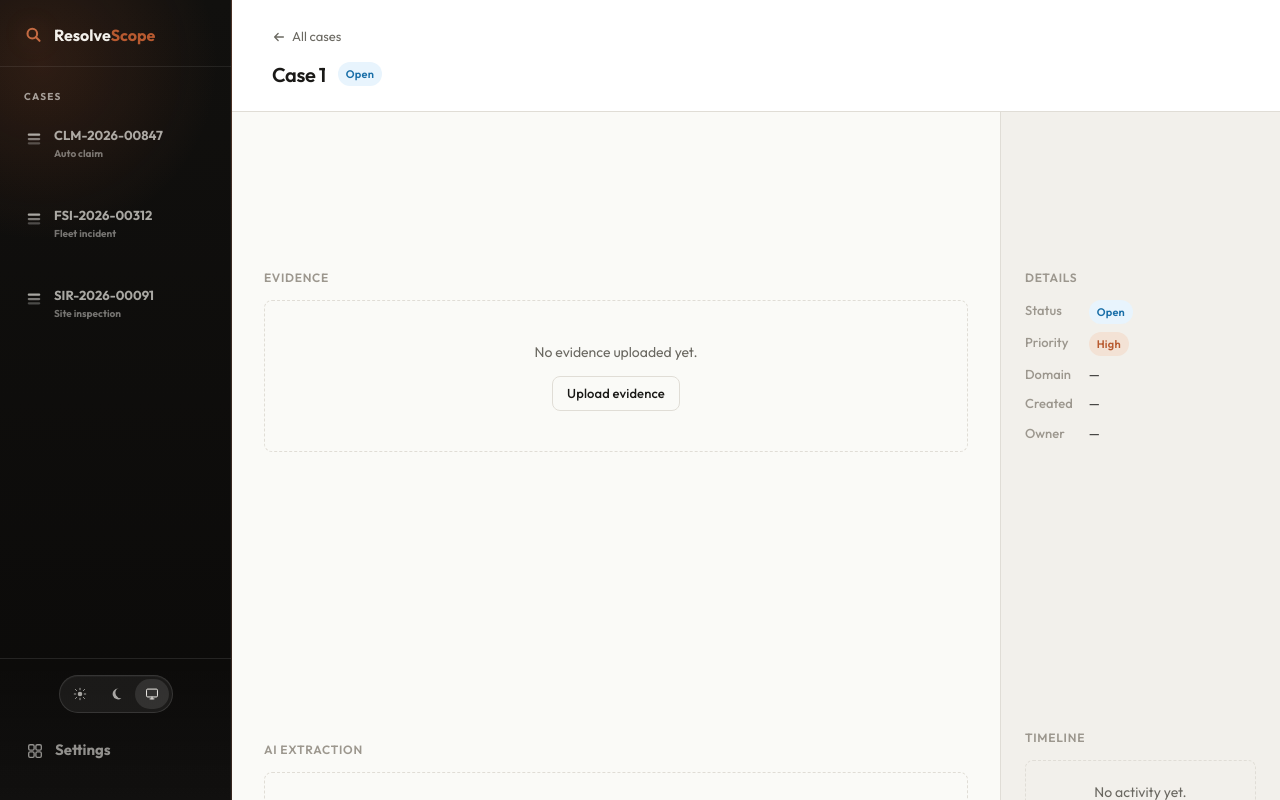
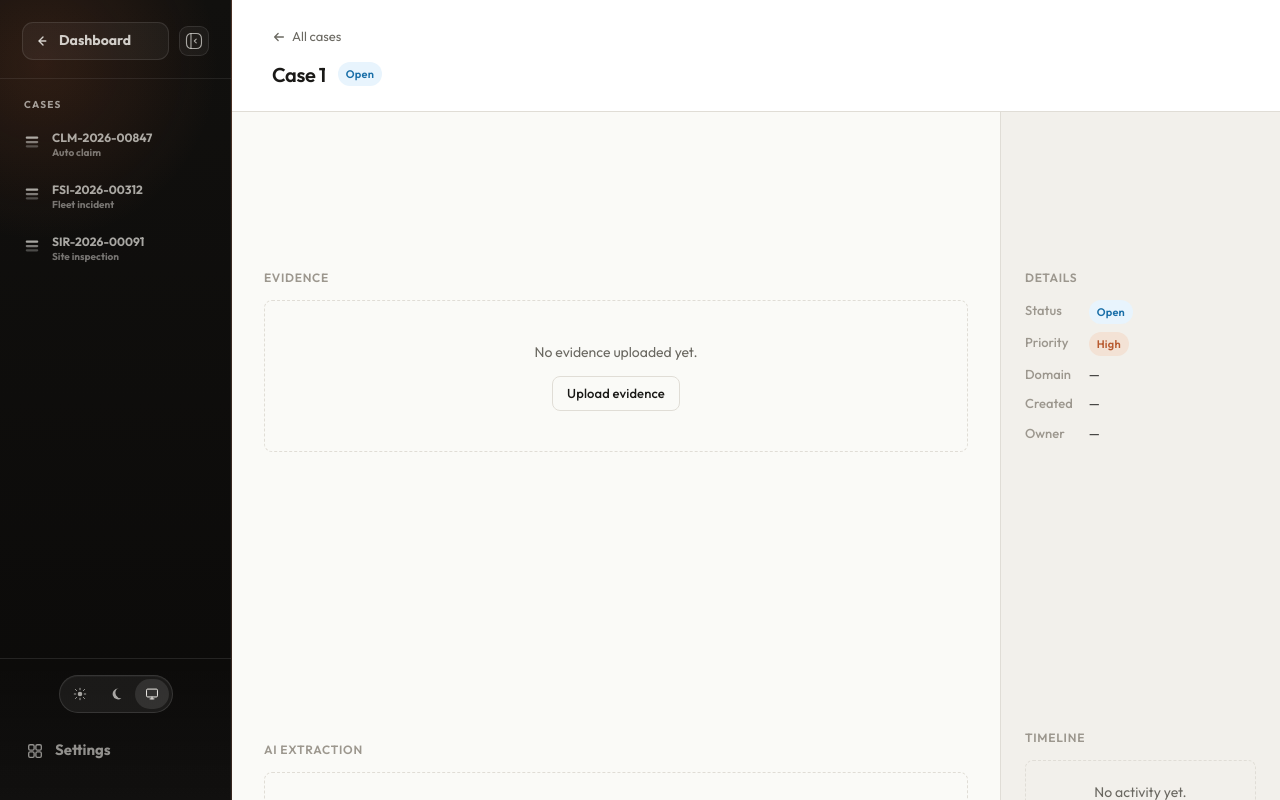
Before and after one commit to boggedbrush/ResolveScope, a React (Vite) app in the folder apps/web/: page /cases/1 in a window 1280 px wide. Built offline with nearby package versions, Linux system fonts and the light colour scheme.

Commit message:
feat(web): persist workspace sidebar

```diff
--- a/apps/web/src/App.tsx
+++ b/apps/web/src/App.tsx
@@ -47,15 +47,15 @@ export function App() {
     <Suspense fallback={null}>
       <Routes>
         <Route path="/" element={<Landing />} />
-        <Route path="/demo/auto-claim" element={<AutoClaimDemoPage />} />
-        <Route path="/demo/fleet-safety" element={<FleetSafetyDemoPage />} />
-        <Route path="/demo/site-inspection" element={<SiteInspectionDemoPage />} />
         <Route path="/report/:demoId" element={<CaseReportPage />} />
         <Route path="/architecture" element={<ArchitecturePage />} />
         <Route element={<AppLayout />}>
           <Route path="/dashboard" element={<Dashboard />} />
           <Route path="/dashboard/settings" element={<DashboardSettings />} />
           <Route path="/cases/:id" element={<CaseWorkspace />} />
+          <Route path="/demo/auto-claim" element={<AutoClaimDemoPage />} />
+          <Route path="/demo/fleet-safety" element={<FleetSafetyDemoPage />} />
+          <Route path="/demo/site-inspection" element={<SiteInspectionDemoPage />} />
         </Route>
       </Routes>
     </Suspense>
--- a/apps/web/src/layouts/AppLayout.tsx
+++ b/apps/web/src/layouts/AppLayout.tsx
@@ -1,4 +1,5 @@
-import { NavLink, Outlet } from "react-router-dom";
+import { useEffect, useState } from "react";
+import { NavLink, Outlet, useLocation } from "react-router-dom";
 import { ThemeControl } from "../components/ThemeControl";
 import { DEMO_SEED_MAP } from "../data/demoResolver";
 import { getDemoCaseState, useDemoStateVersion } from "../data/demoState";
@@ -24,6 +25,35 @@ function GridIcon() {
   );
 }
 
+function SidebarLeftIcon() {
+  return (
+    <svg width="18" height="18" viewBox="0 0 24 24" fill="none" aria-hidden="true">
+      <path d="M21.97 15V9C21.97 4 19.97 2 14.97 2H8.96997C3.96997 2 1.96997 4 1.96997 9V15C1.96997 20 3.96997 22 8.96997 22H14.97C19.97 22 21.97 20 21.97 15Z" stroke="currentColor" strokeWidth="1.5" strokeLinecap="round" strokeLinejoin="round" />
+      <path d="M7.96997 2V22" stroke="currentColor" strokeWidth="1.5" strokeLinecap="round" strokeLinejoin="round" />
+      <path d="M14.97 9.43994L12.41 11.9999L14.97 14.5599" stroke="currentColor" strokeWidth="1.5" strokeLinecap="round" strokeLinejoin="round" />
+    </svg>
+  );
+}
+
+function SidebarRightIcon() {
+  return (
+    <svg width="18" height="18" viewBox="0 0 24 24" fill="none" aria-hidden="true">
+      <path d="M21.97 15V9C21.97 4 19.97 2 14.97 2H8.96997C3.96997 2 1.96997 4 1.96997 9V15C1.96997 20 3.96997 22 8.96997 22H14.97C19.97 22 21.97 20 21.97 15Z" stroke="currentColor" strokeWidth="1.5" strokeLinecap="round" strokeLinejoin="round" />
+      <path d="M14.97 2V22" stroke="currentColor" strokeWidth="1.5" strokeLinecap="round" strokeLinejoin="round" />
+      <path d="M7.96997 9.43994L10.53 11.9999L7.96997 14.5599" stroke="currentColor" strokeWidth="1.5" strokeLinecap="round" strokeLinejoin="round" />
+    </svg>
+  );
+}
+
+function DashboardBackIcon() {
+  return (
+    <svg width="16" height="16" viewBox="0 0 20 20" fill="none">
+      <path d="M12.5 5L7.5 10L12.5 15" stroke="currentColor" strokeWidth="1.7" strokeLinecap="round" strokeLinejoin="round" />
+      <path d="M8 10H16" stroke="currentColor" strokeWidth="1.7" strokeLinecap="round" />
+    </svg>
+  );
+}
+
 const SIDEBAR_DEMOS = [
   { demoId: "auto-claim", path: "/demo/auto-claim", label: "Auto claim" },
   { demoId: "fleet-safety", path: "/demo/fleet-safety", label: "Fleet incident" },
@@ -34,8 +64,19 @@ function displayCaseId(caseId: string): string {
   return caseId.replace("-2024-", "-2026-");
 }
 
+const SIDEBAR_COLLAPSED_KEY = "resolvescope:sidebar-collapsed";
+
 export function AppLayout() {
   useDemoStateVersion();
+  const location = useLocation();
+  const [isSidebarCollapsed, setIsSidebarCollapsed] = useState(() => {
+    if (typeof window === "undefined") return false;
+    return window.localStorage.getItem(SIDEBAR_COLLAPSED_KEY) === "true";
+  });
+
+  useEffect(() => {
+    window.localStorage.setItem(SIDEBAR_COLLAPSED_KEY, String(isSidebarCollapsed));
+  }, [isSidebarCollapsed]);
 
   const caseWorkspaces = SIDEBAR_DEMOS.map(({ demoId, path, label }) => {
     const state = getDemoCaseState(demoId, DEMO_SEED_MAP[demoId]);
@@ -46,15 +87,38 @@ export function AppLayout() {
       subject: label,
     };
   });
+  const isWorkspaceRoute =
+    location.pathname.startsWith("/demo/") || location.pathname.startsWith("/cases/");
 
   return (
-    <div className="app-layout">
+    <div className={`app-layout${isSidebarCollapsed ? " app-layout--sidebar-collapsed" : ""}`}>
       <aside className="app-sidebar">
         <div className="app-sidebar__logo">
-          <NavLink to="/" className="app-sidebar__wordmark">
-            <img src="/logo-mark.svg" alt="" aria-hidden="true" className="app-sidebar__logo-mark" />
-            <span className="app-sidebar__wordmark-text">Resolve<span>Scope</span></span>
-          </NavLink>
+          {isWorkspaceRoute ? (
+            <NavLink
+              to="/dashboard"
+              className="app-sidebar__workspace-back"
+              title="Back to dashboard"
+            >
+              <DashboardBackIcon />
+              <span>Dashboard</span>
+            </NavLink>
+          ) : (
+            <NavLink to="/" className="app-sidebar__wordmark">
+              <img src="/logo-mark.svg" alt="" aria-hidden="true" className="app-sidebar__logo-mark" />
+              <span className="app-sidebar__wordmark-text">Resolve<span>Scope</span></span>
+            </NavLink>
+          )}
+          <button
+            type="button"
+            className="app-sidebar__collapse"
+            aria-label={isSidebarCollapsed ? "Expand sidebar" : "Collapse sidebar"}
+            aria-expanded={!isSidebarCollapsed}
+            onClick={() => setIsSidebarCollapsed((value) => !value)}
+            title={isSidebarCollapsed ? "Expand sidebar" : "Collapse sidebar"}
+          >
+            {isSidebarCollapsed ? <SidebarRightIcon /> : <SidebarLeftIcon />}
+          </button>
         </div>
 
         <nav className="app-sidebar__nav">
@@ -64,6 +128,7 @@ export function AppLayout() {
               <li key={workspace.demoId}>
                 <NavLink
                   to={workspace.path}
+                  title={`${workspace.title} · ${workspace.subject}`}
                   className={({ isActive }) =>
                     `app-sidebar__nav-item app-sidebar__nav-item--case${isActive ? " app-sidebar__nav-item--active" : ""}`
                   }
@@ -87,6 +152,7 @@ export function AppLayout() {
           <ThemeControl className="app-sidebar__theme" />
           <NavLink
             to="/dashboard/settings"
+            title="Settings"
             className={({ isActive }) =>
               `app-sidebar__nav-item app-sidebar__nav-item--muted${isActive ? " app-sidebar__nav-item--active" : ""}`
             }
--- a/apps/web/src/pages/WorkspaceDemoPage.tsx
+++ b/apps/web/src/pages/WorkspaceDemoPage.tsx
@@ -1,6 +1,4 @@
 import { useState } from "react";
-import { Link } from "react-router-dom";
-import { ThemeControl } from "../components/ThemeControl";
 import { EvidencePanel } from "../components/demo/EvidencePanel";
 import { ExtractionPanel } from "../components/demo/ExtractionPanel";
 import { ReviewPanel } from "../components/demo/ReviewPanel";
@@ -202,9 +200,6 @@ export function WorkspaceDemoPage({ seedData, demoId }: Props) {
     <div className={`demo-page${hasSpatial ? " demo-page--with-spatial" : ""}`}>
       <header className="demo-topbar">
         <div className="demo-topbar__left">
-          <Link to="/dashboard" className="btn btn--outline demo-topbar__back">
-            ← Dashboard
-          </Link>
           <span className="demo-topbar__badge section-label">
             {template.label}
           </span>
@@ -213,7 +208,6 @@ export function WorkspaceDemoPage({ seedData, demoId }: Props) {
           <button className="btn btn--outline demo-topbar__back" onClick={handleResetDemo}>
             Reset demo
           </button>
-          <ThemeControl className="demo-topbar__theme" />
         </div>
       </header>
 
```
Also changed, not shown: apps/web/src/styles.css.
